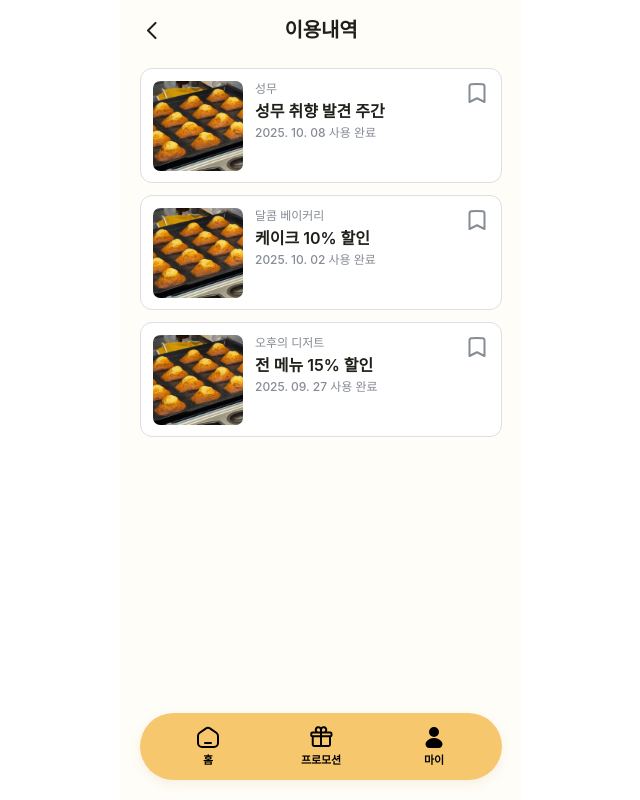
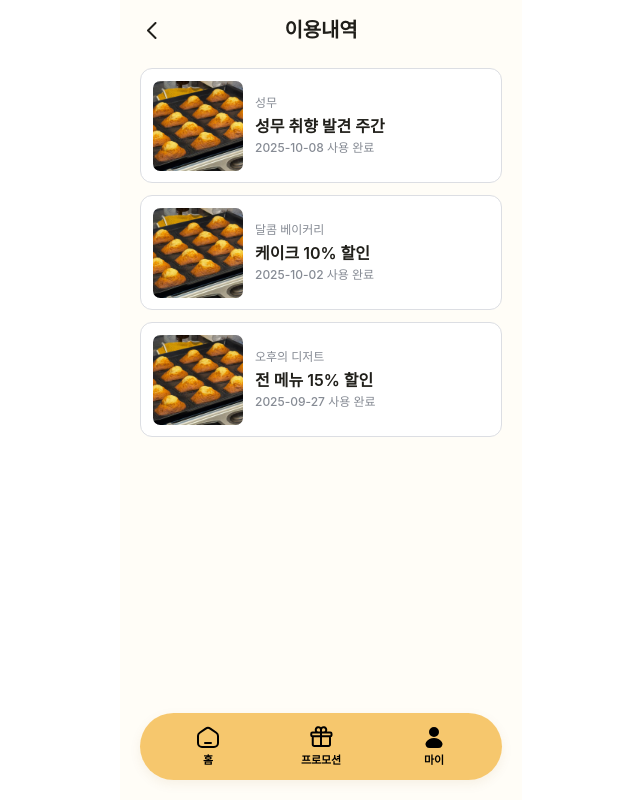
Before and after one commit to EWHA-SHINCHON1/godguum-frontend, a React (Vite) app: page /my/history in a window 1280 px wide. Shown: the whole page, without its empty margins (319-959 px from the left). Built offline with nearby package versions, Linux system fonts and the light colour scheme; a web font is replaced by a local one.

Commit message:
fix(my) : 이용내역 화면 컴포넌트 재구성

```diff
--- a/src/components/common/Header.jsx
+++ b/src/components/common/Header.jsx
@@ -9,19 +9,13 @@ import { cn } from "./cn";
  *  <Header onBack={...} right={<HeaderBookmarkButton />} />   // Type=저장만
  *  <Header onBack={...} />                                    // Type=none
  *
- *
-title	문자열	가운데 제목
-onBack	함수	뒤로가기 버튼을 눌렀을 때 실행할 함수
-showBack	boolean	뒤로가기 버튼을 보일지 여부 (기본 true)
-right	JSX	오른쪽 칸에 넣을 내용
-className	문자열	바깥에서 스타일을 덧붙이거나 덮어쓸 때 사용
+ */
 
- */
 export default function Header({
-  title,
-  onBack,
-  showBack = true,
-  right,
+  title, // 문자열 가운데 제목
+  onBack, // 뒤로가기 버튼을 눌렀을 때 실행할 함수
+  showBack = true, // boolean	뒤로가기 버튼을 보일지 여부 (기본 true)
+  right, // JSX	오른쪽 칸에 넣을 내용
   className,
 }) {
   return (
@@ -44,6 +38,7 @@ export default function Header({
         <span className="size-6" />
       )}
 
+      {/*true일 때만 JSX를 화면에 보여주고, 거짓(false)일 때는 아무것도 보여주지 않음*/}
       {title && (
         <h1 className="pointer-events-none absolute left-1/2 -translate-x-1/2 text-head1 font-semibold whitespace-nowrap text-fg">
           {title}
--- a/src/components/coupon/CouponCard.jsx
+++ b/src/components/coupon/CouponCard.jsx
@@ -6,8 +6,14 @@ import PromotionListCard from "../promotion/PromotionListCard";
  * 왼쪽 정보 영역은 PromotionListCard 를 그대로 쓰고, 상태별 오른쪽 버튼·딤 처리만 더한다.
  */
 const ACTIONS = {
-  available: { label: "사용하기", className: "bg-brand-weak text-brand-strong" },
-  used: { label: "사용완료", className: "cursor-default bg-surface-subtle text-fg-muted" },
+  available: {
+    label: "사용하기",
+    className: "bg-brand-weak text-brand-strong",
+  },
+  used: {
+    label: "사용완료",
+    className: "cursor-default bg-surface-subtle text-fg-muted",
+  },
 };
 
 export default function CouponCard({ coupon, onClick, onUse }) {
--- /dev/null
+++ b/src/components/coupon/UsedCouponCard.jsx
@@ -0,0 +1,41 @@
+import promotionImage from "../../assets/images/owner/figma-raw-2.png";
+import { formatDate } from "../../mocks/coupons";
+
+/**
+ * 이용내역 화면용 — 사용 완료된 쿠폰 카드
+ */
+export default function UsedCouponCard({ coupon, onClick }) {
+  const {
+    usedAt,
+    promotion: { storeName, title },
+  } = coupon; // 필요한 값만 꺼내기
+
+  return (
+    <article
+      onClick={onClick}
+      className="flex h-[115px] w-full cursor-pointer items-center gap-3 rounded-lg border-[0.5px] border-line bg-surface p-3"
+    >
+      <img
+        src={promotionImage} //image 속성 없어서 안넣음. 추후 수정 필요
+        alt={`프로모션`}
+        width={90}
+        height={90}
+        className="size-[90px] shrink-0 rounded-[7.2px] object-cover"
+      />
+
+      <div className="flex min-w-0 flex-1 flex-col gap-0.5">
+        <p className="truncate text-body3 font-medium tracking-[-0.012px] text-fg-muted">
+          {storeName}
+        </p>
+
+        <h3 className="truncate text-body1 font-semibold leading-[150%] tracking-[-0.016px] text-fg">
+          {title}
+        </h3>
+
+        <p className="text-body3 font-medium tracking-[-0.012px] text-fg-muted">
+          {usedAt} 사용 완료
+        </p>
+      </div>
+    </article>
+  );
+}
--- a/src/components/home/PromotionSection.jsx
+++ b/src/components/home/PromotionSection.jsx
@@ -2,6 +2,7 @@ import PromotionCard from "./PromotionCard";
 import { Tag } from "../common";
 import { cn } from "../common/cn";
 import chevronRightMuted from "../../assets/icons/chevron-right-muted.svg";
+import { useNavigate } from "react-router-dom";
 
 export default function PromotionSection({
   title,
@@ -13,6 +14,7 @@ export default function PromotionSection({
   onFilterChange,
   showMore = false,
 }) {
+  const navigate = useNavigate();
   return (
     <section
       className="flex flex-col gap-3"
@@ -39,6 +41,7 @@ export default function PromotionSection({
           <button
             type="button"
             className="flex h-6 items-center gap-1 text-body3 font-medium tracking-[-0.012px] text-fg-muted"
+            onClick={() => navigate("/promotions")} //프로모션 화면으로 가기 위해 추가
           >
             더보기
             <img
--- a/src/pages/my/MyCouponUse.jsx
+++ b/src/pages/my/MyCouponUse.jsx
@@ -12,7 +12,7 @@ const CODE_LENGTH = 4;
  */
 export default function MyCouponUse() {
   const navigate = useNavigate();
-  const { couponId } = useParams();
+  const { couponId } = useParams(); // URL의 :couponId (예: "101") 가져옴
   const coupon = getCoupon(couponId);
   const inputRef = useRef(null);
   const [code, setCode] = useState("");
@@ -34,7 +34,11 @@ export default function MyCouponUse() {
 
   return (
     <main className="mx-auto flex min-h-dvh max-w-[402px] flex-col bg-brand-surface">
-      <Header title="쿠폰 사용하기" onBack={() => navigate(-1)} className="bg-brand-surface" />
+      <Header
+        title="쿠폰 사용하기"
+        onBack={() => navigate(-1)}
+        className="bg-brand-surface"
+      />
 
       <section className="flex flex-1 flex-col items-center gap-8 bg-brand-weak px-5 pt-[clamp(66px,20dvh,176px)]">
         <div className="flex flex-col items-center gap-4">
@@ -50,7 +54,8 @@ export default function MyCouponUse() {
         <label className="relative flex items-center gap-2">
           <span className="sr-only">확인코드 {CODE_LENGTH}자리</span>
           {Array.from({ length: CODE_LENGTH }, (_, index) => {
-            const active = focused && index === Math.min(code.length, CODE_LENGTH - 1);
+            const active =
+              focused && index === Math.min(code.length, CODE_LENGTH - 1);
             return (
               <span
                 key={index}
--- a/src/pages/my/MyHistory.jsx
+++ b/src/pages/my/MyHistory.jsx
@@ -1,7 +1,7 @@
 import { useMemo } from "react";
 import { useNavigate } from "react-router-dom";
 import { GNB, Header } from "../../components/common";
-import PromotionListCard from "../../components/promotion/PromotionListCard";
+import UsedCouponCard from "../../components/coupon/UsedCouponCard";
 import { MOCK_COUPONS, formatDate } from "../../mocks/coupons";
 
 /** 4-2 이용내역 — 사용 완료한 쿠폰을 최근 순으로 보여준다. */
@@ -10,30 +10,32 @@ export default function MyHistory() {
 
   const histories = useMemo(
     () =>
-      MOCK_COUPONS.filter((coupon) => coupon.status === "used")
-        .sort((a, b) => b.usedAt.localeCompare(a.usedAt))
-        .map((coupon) => ({
+      MOCK_COUPONS.filter((coupon) => coupon.status === "used") //status가 used인 쿠폰들만 모아 배열로 반환 (React filter)
+        .sort((a, b) => b.usedAt.localeCompare(a.usedAt)), //최신순 정렬
+    /** .map((coupon) => ({
           id: coupon.id,
           promotionId: coupon.promotionId,
           storeName: coupon.promotion.storeName,
           title: coupon.promotion.title,
           period: `${formatDate(coupon.usedAt)} 사용 완료`,
-        })),
-    [],
+        })), //map으로 카드에 뿌리기 // 컴포넌트 수정해야해서 없앰 (10.14fiX)*/
   );
 
   return (
     <main className="mx-auto flex min-h-dvh max-w-[402px] flex-col bg-brand-surface pb-28">
-      <Header title="이용내역" onBack={() => navigate(-1)} className="bg-transparent" />
+      <Header
+        title="이용내역"
+        onBack={() => navigate(-1)}
+        className="bg-transparent"
+      />
 
       {histories.length > 0 ? (
         <ul className="flex flex-col gap-3 px-5 pt-2" aria-label="이용내역">
-          {histories.map((history) => (
-            <li key={history.id}>
-              <PromotionListCard
-                promotion={history}
-                showBookmark={false}
-                onClick={() => navigate(`/promotions/${history.promotionId}`)}
+          {histories.map((coupon) => (
+            <li key={coupon.id}>
+              <UsedCouponCard
+                coupon={coupon}
+                onClick={() => navigate(`/promotions/${coupon.promotionId}`)}
               />
             </li>
           ))}
```
Also changed, not shown: 1 other file (tests, documents, lock files or other folders).
